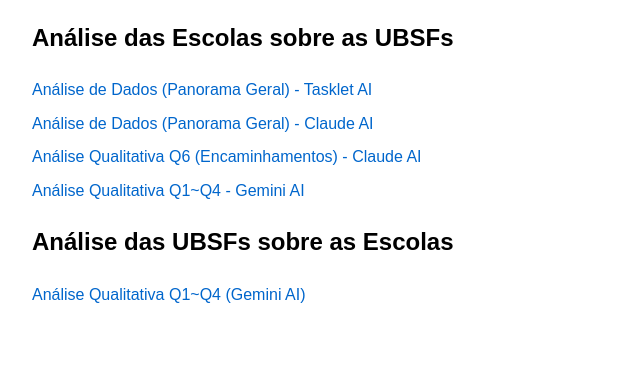
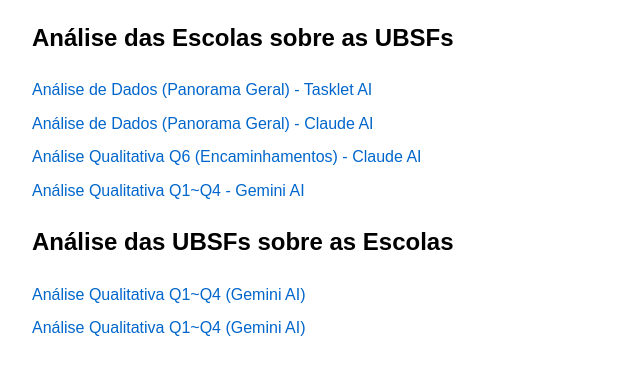
Before and after one commit to JCSchwochow/ubsf, a plain HTML site: page index.html in a window 1280 px wide. Shown: the part 86-460 px from the top of the page, without its empty margins (0-640 px from the left). Drawn offline with Linux system fonts and the light colour scheme.

Commit message:
Add link to Qualitative Analysis Q6

```diff
--- a/index.html
+++ b/index.html
@@ -26,6 +26,7 @@
   <h2>Análise das UBSFs sobre as Escolas</h2>
   <ul>
     <li><a href="ubsq1234.html">Análise Qualitativa Q1~Q4 (Gemini AI)</a></li>
+    <li><a href="Analise Qualitativa-Q6 (deepseek).html">Análise Qualitativa Q1~Q4 (Gemini AI)</a></li>
   </ul>
 </body>
 </html>
```
